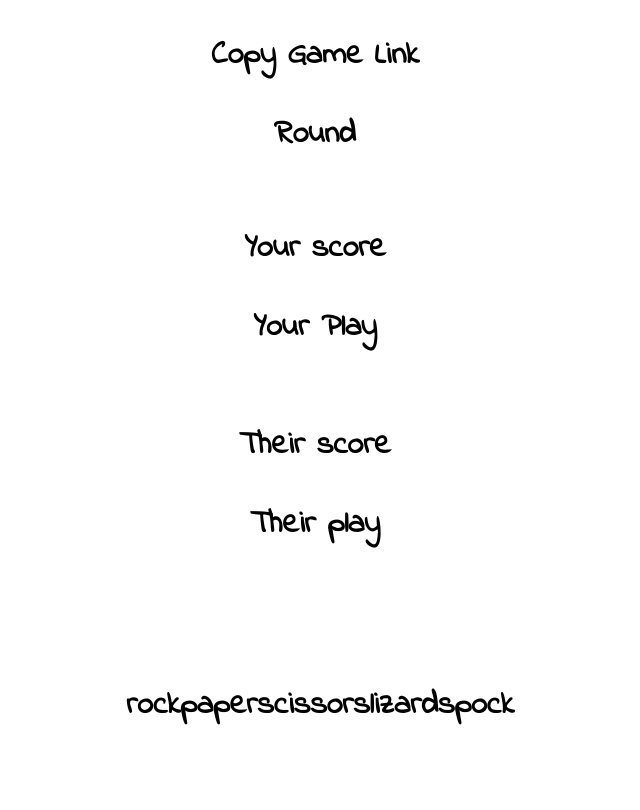
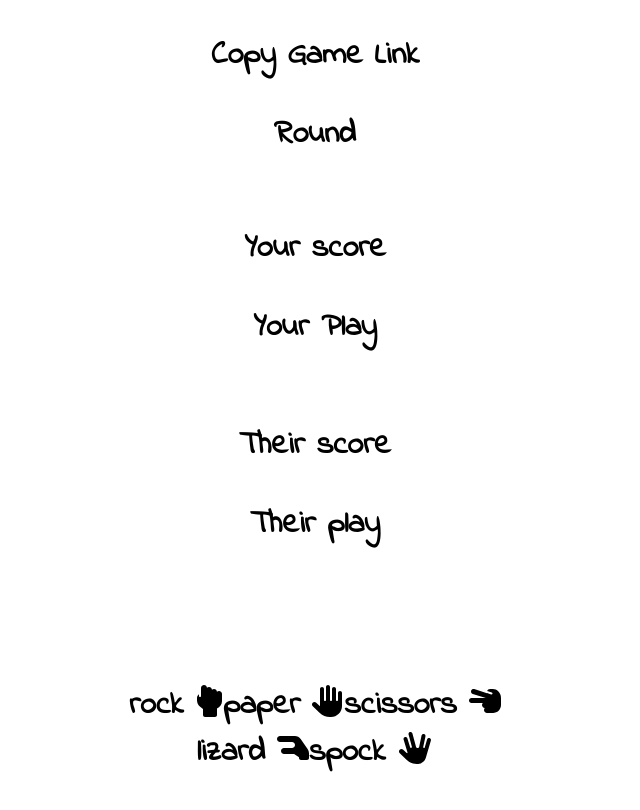
Before and after one commit to TylerSustare/rpsls, a React (Create React App) app: page / in a window 1280 px wide. Shown: the whole page, without its empty margins (325-965 px from the left). Built offline with nearby package versions, Linux system fonts and the light colour scheme; no server answers.

Commit message:
Add FA icons for playng

```diff
--- a/package.json
+++ b/package.json
@@ -3,7 +3,9 @@
   "version": "0.1.0",
   "private": true,
   "dependencies": {
-    "@fortawesome/fontawesome-free": "^6.1.1",
+    "@fortawesome/fontawesome-svg-core": "^6.1.1",
+    "@fortawesome/free-solid-svg-icons": "^6.1.1",
+    "@fortawesome/react-fontawesome": "^0.2.0",
     "@testing-library/jest-dom": "^5.14.1",
     "@testing-library/react": "^13.0.0",
     "@testing-library/user-event": "^13.2.1",
--- a/src/App.tsx
+++ b/src/App.tsx
@@ -3,6 +3,15 @@ import { tap } from 'rxjs/operators';
 import { webSocket } from 'rxjs/webSocket';
 import { useClipboard } from './useClipboard';
 import { ToastContainer, toast } from 'react-toastify';
+import { FontAwesomeIcon } from '@fortawesome/react-fontawesome';
+import {
+  faHandBackFist,
+  faHand,
+  faHandScissors,
+  faHandLizard,
+  faHandSpock,
+  IconDefinition,
+} from '@fortawesome/free-solid-svg-icons';
 import 'react-toastify/dist/ReactToastify.css';
 import 'wired-elements';
 import './App.css';
@@ -25,7 +34,28 @@ interface Message {
   theirPlay?: Play;
 }
 
-const playOptions = ['rock', 'paper', 'scissors', 'lizard', 'spock'];
+const playOptions: { text: string; icon: IconDefinition }[] = [
+  {
+    text: 'rock',
+    icon: faHandBackFist,
+  },
+  {
+    text: 'paper',
+    icon: faHand,
+  },
+  {
+    text: 'scissors',
+    icon: faHandScissors,
+  },
+  {
+    text: 'lizard',
+    icon: faHandLizard,
+  },
+  {
+    text: 'spock',
+    icon: faHandSpock,
+  },
+];
 
 function getUserId(): string {
   return localStorage.getItem('rpsls-user-id') || setLocalStorageUserId();
@@ -130,6 +160,7 @@ function App() {
         <wired-card className="game" elevation="3">
           <wired-button onClick={copyToClipboard}>Copy Game Link</wired-button>
           <p>Round {message.round}</p>
+          {/* wrap with 2 columns */}
           <div className="your-stuff">
             <p>Your score {message.yourScore}</p>
             <p>Your Play {yourPlay}</p>
@@ -138,13 +169,14 @@ function App() {
             <p>Their score {message.theirScore}</p>
             <p>Their play {theirPlay}</p>
           </div>
+          {/* wrap with 2 columns */}
           <p>{roundSummary}</p>
         </wired-card>
         <wired-card elevation="3">
           <div>
-            {playOptions.map((play) => (
-              <wired-button key={play} id={play} onClick={sendPlay}>
-                {play}
+            {playOptions.map(({ text, icon }) => (
+              <wired-button key={text} id={text} onClick={sendPlay}>
+                {text} <FontAwesomeIcon icon={icon} />
               </wired-button>
             ))}
           </div>
```
Also changed, not shown: 1 other file (tests, documents, lock files or other folders).
